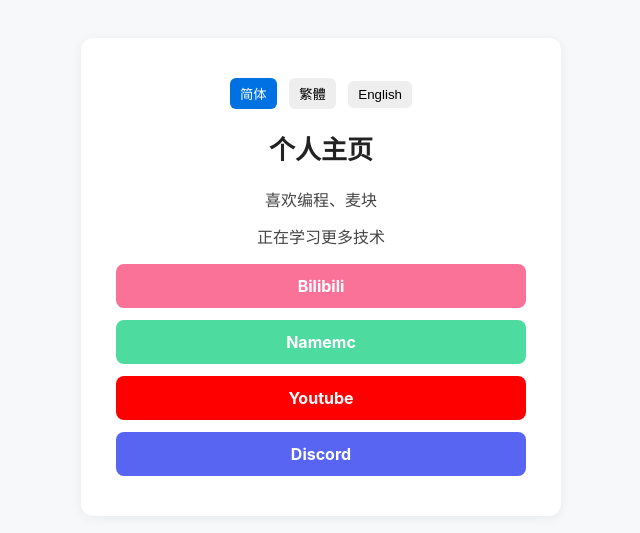
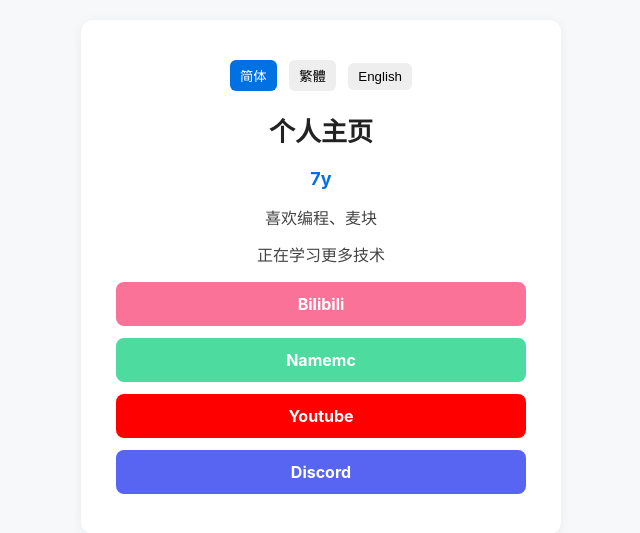
Before and after one commit to Wpkooo/wpkooo.github.io, a plain HTML site: page index.html in a window 1280 px wide. Shown: the part 123-656 px from the top of the page, without its empty margins (319-959 px from the left). Drawn offline with Linux system fonts and the light colour scheme.

Commit message:
Update index.html

```diff
--- a/index.html
+++ b/index.html
@@ -2,8 +2,9 @@
 <html lang="zh-CN">
 <head>
 <meta charset="UTF-8">
-<title>7y</title>
-<link rel="icon" href="https://avatars.githubusercontent.com/u/180134864?s=40&v=4" type="image/x-icon">
+<title>Profile</title>
+<!-- 加了网页小图标，地址栏会显示 -->
+<link rel="icon" href="https://zh.minecraft.wiki/images/Invicon_End_Crystal.gif?2fae1" type="image/x-icon">
 <style>
   * {
     margin: 0;
@@ -55,6 +56,14 @@
     margin-bottom: 20px;
     text-align: center;
   }
+  /* 网名样式：蓝色加粗，显眼不花哨 */
+  .nickname {
+    font-size: 18px;
+    color: #0071e3;
+    font-weight: bold;
+    margin-bottom: 15px;
+    text-align: center;
+  }
   .item {
     font-size: 16px;
     color: #444;
@@ -91,6 +100,7 @@
   <!-- 简体 -->
   <div class="content" id="cn">
     <h1>个人主页</h1>
+    <div class="nickname">7y</div> <!-- 这里改网名 -->
     <div class="item">喜欢编程、麦块</div>
     <div class="item">正在学习更多技术</div>
   </div>
@@ -98,6 +108,7 @@
   <!-- 繁体 -->
   <div class="content" id="tw">
     <h1>個人主頁</h1>
+    <div class="nickname">7y</div> <!-- 这里改网名 -->
     <div class="item">喜歡程式、麥塊</div>
     <div class="item">正在學習更多技術</div>
   </div>
@@ -105,6 +116,7 @@
   <!-- English -->
   <div class="content" id="en">
     <h1>Profile</h1>
+    <div class="nickname">7y</div> <!-- 这里改英文网名 -->
     <div class="item">I love coding & Minecraft</div>
     <div class="item">Learning new skills</div>
   </div>
@@ -129,5 +141,4 @@
   }
 </script>
 </body>
-
 </html>
```
